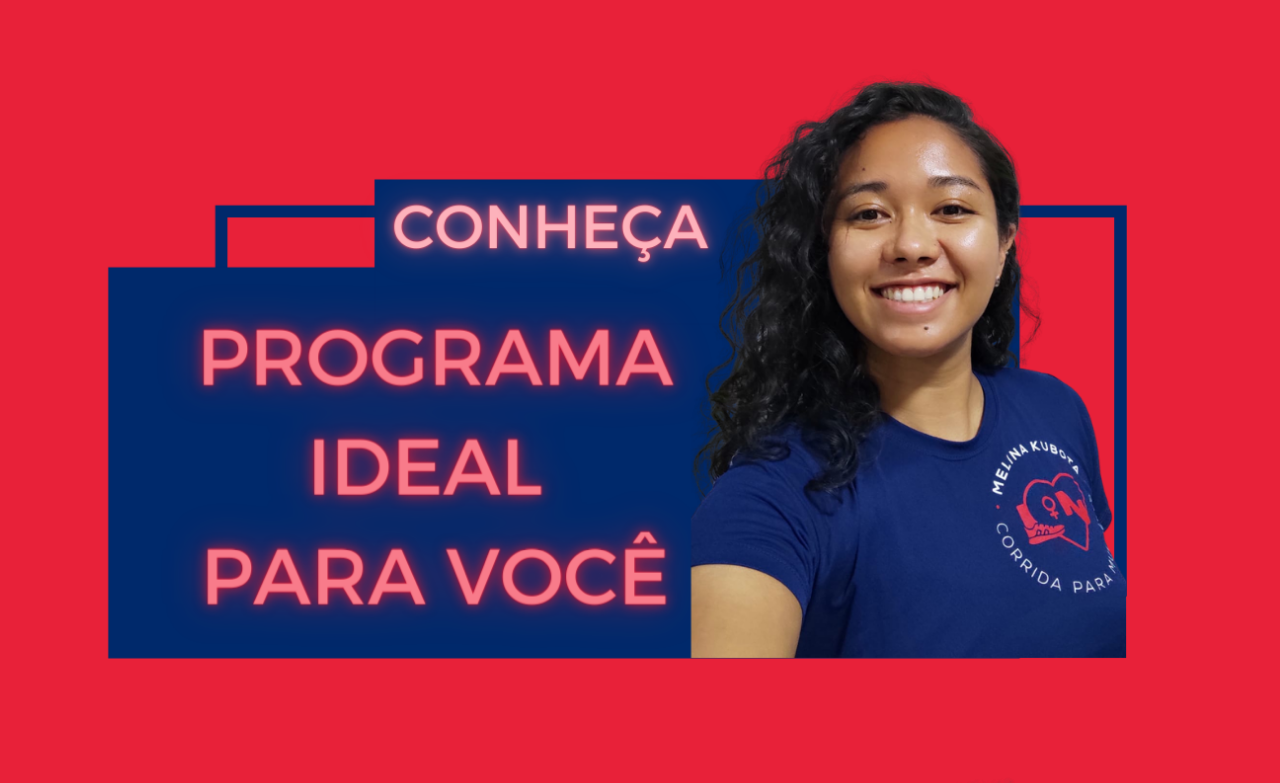
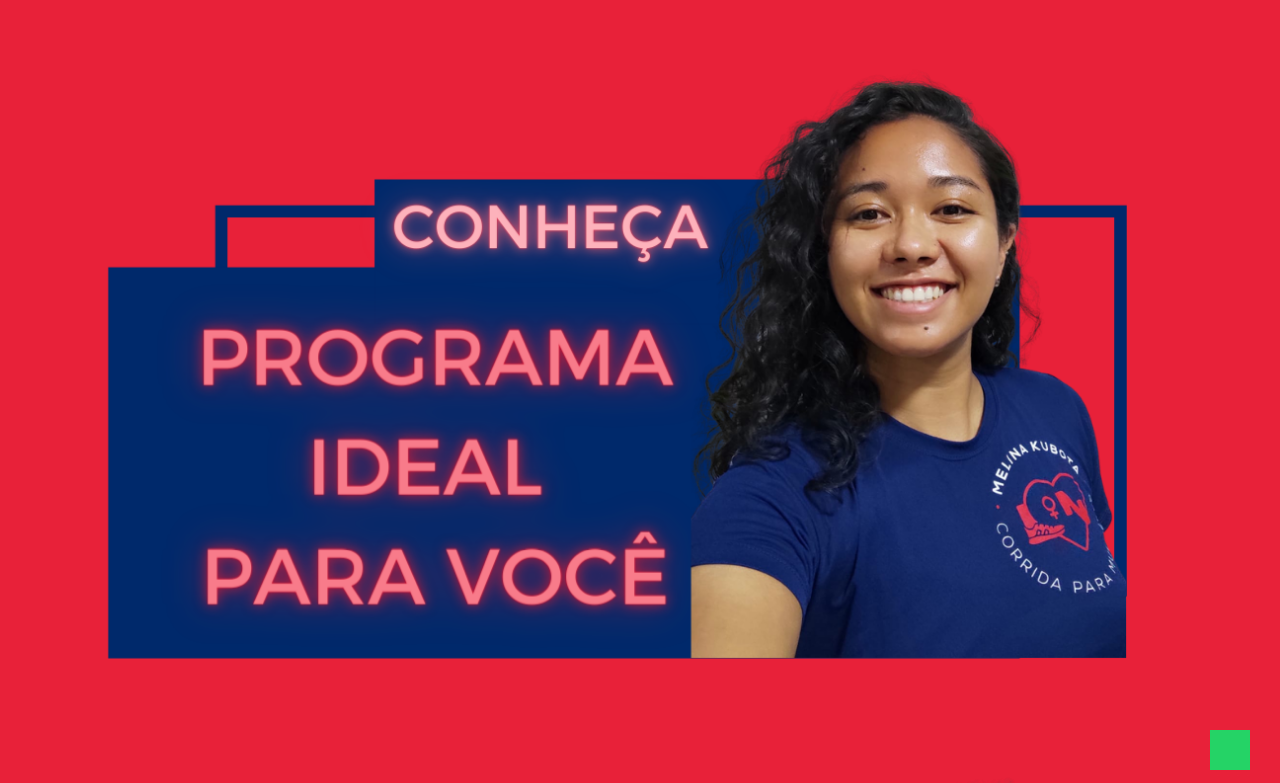
Before and after one commit to melinaKubota/linkTreeCPM, a plain HTML site: page index.html in a window 1280 px wide. Shown: the top 783 px of the page. Drawn offline with Linux system fonts and the light colour scheme.

Commit message:
whatsapp

```diff
--- a/index.html
+++ b/index.html
@@ -25,6 +25,11 @@
             </a>
         </div>
     </main>
+    <section>
+        <a class="butonFlutuante" href="https://web.whatsapp.com/send?phone=5513988195614" target="_blank">
+            <i class="fa fa-whatsapp"></i>
+        </a>
+    </section>
 
 </body>
 </html>
--- a/style/style.css
+++ b/style/style.css
@@ -46,3 +46,21 @@ main{
     width:100%;
     height: 100%;
 }
+
+.butonFlutuante{
+    position: fixed;
+    width: 40px;
+    height: 40px;
+    bottom: 30px;
+    right: 30px;
+    background-color: #25d366;
+    color: #fff;
+    text-align: center;
+    font-size: 30px;
+    box-shadow: 1px, 1px, 2px, #888;
+    z-index: 1000;
+}
+
+.fa-whatsapp{
+    margin-top: 16px;
+}
```
